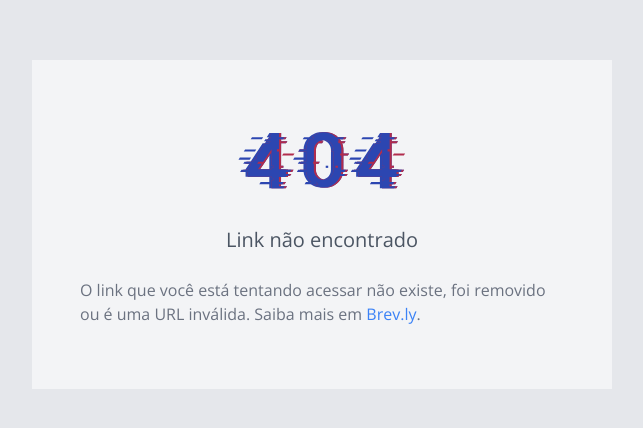
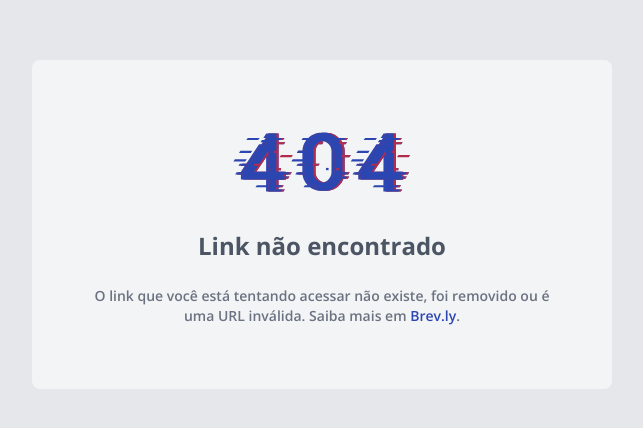
Before and after one commit to RosyProgramming/Brev.ly, a React (Vite) app in the folder web/: page /404 in a window 1280 px wide. Shown: the part 176-604 px from the top of the page, without its empty margins (318-961 px from the left). Built offline with nearby package versions, Linux system fonts and the light colour scheme.

Commit message:
ajuste de layout

```diff
--- a/web/src/pages/notFound.tsx
+++ b/web/src/pages/notFound.tsx
@@ -4,14 +4,14 @@ import notFound from "../assets/404.svg";
 export function NotFound() {
   return (
     <div className="flex flex-col items-center justify-center h-screen">
-      <div className='flex flex-col items-center justify-center max-h-[329px] max-w-[580px] bg-gray-100 px-12 py-16 gap-6'>
-        <img src={notFound} alt="404" className="w-48 h-20" />
-        <h1 className="text-xl text-gray-600">
+      <div className='flex flex-col items-center justify-center max-h-[329px] max-w-[580px] bg-gray-100 px-12 py-16 gap-6 rounded-lg'>
+        <img src={notFound} alt="404" className="w-[194px] h-[85px]" />
+        <h1 className="text-2xl text-center font-bold flex-none self-stretch text-gray-600">
           Link não encontrado
         </h1>
-        <p className="text-md text-gray-500">
+        <p className="text-sm text-center font-semibold flex-none self-stretch flex-grow-0 text-gray-500">
           O link que você está tentando acessar não existe, foi removido ou é uma URL inválida. Saiba mais em&nbsp;
-          <Link to="/" className="text-blue-500 hover:underline">
+          <Link to="/" className="text-blue-base hover:underline">
             Brev.ly
           </Link>.
         </p>
--- a/web/src/pages/redirect.tsx
+++ b/web/src/pages/redirect.tsx
@@ -53,14 +53,14 @@ export function Redirect() {
 
   return (
     <div className="flex flex-col items-center justify-center h-screen">
-      <div className="flex flex-col items-center justify-center max-h-[296px] max-w-[580px] bg-gray-100 px-12 py-16 gap-6">
+      <div className="flex flex-col items-center justify-center max-h-[329px] max-w-[580px] bg-gray-100 px-12 py-16 gap-6 rounded-lg">
         <img src={logoIcon} alt="Logo Brev.lyv" className="w-12 h-12" />
-        <h1 className="text-xl text-gray-600">Redirecionando...</h1>
-        <p className="text-md text-gray-500 text-center">
+        <h1 className="text-2xl font-bold text-center text-gray-600 flex-none self-stretch flex-grow-0">Redirecionando...</h1>
+        <p className="text-sm font-semibold text-gray-500 text-center flex-none self-stretch flex-grow-0">
           O link será aberto automaticamente em alguns instantes.
           <br />
           Não foi redirecionado?&nbsp;
-          <a href={originalUrl ?? undefined} className="text-blue-500 hover:underline">
+          <a href={originalUrl ?? undefined} className="text-blue-base hover:underline">
             Acesse aqui
           </a>
         </p>
```
